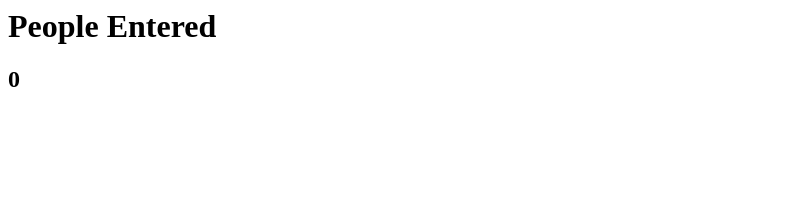
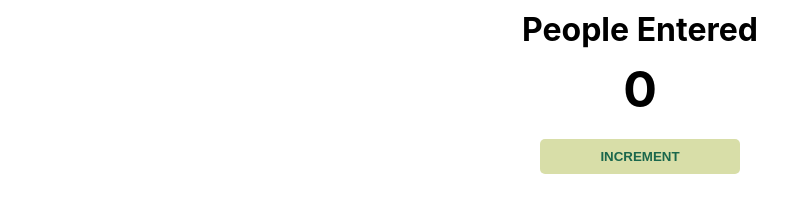
Before and after one commit to 1510Jeet/learn_js, a plain HTML site: page index.html in a window 1280 px wide. Shown: the whole page, without its empty margins (0-811 px from the left). Drawn offline with Linux system fonts and the light colour scheme.

Commit message:
Made A Pasenger Counter Website using JS

```diff
--- /dev/null
+++ b/index.css
@@ -0,0 +1,37 @@
+body {
+    /* background-image: url("station.jpg"); */
+    background-size: cover;
+    font-family: -apple-system, BlinkMacSystemFont, 'Segoe UI', Roboto, Oxygen, Ubuntu, Cantarell, 'Open Sans', 'Helvetica Neue', sans-serif;
+    font-weight: bold;
+    text-align: center;
+}
+
+h1 {
+    margin-top: 10px;
+    margin-bottom: 10px;
+}
+
+h2 {
+    font-size: 50px;
+    margin-top: 0;
+    margin-bottom: 20px;
+}
+
+button {
+    border: none;
+    padding-top: 10px;
+    padding-bottom: 10px;
+    color: rgb(26, 103, 76);
+    font-weight: bold;
+    width: 200px;
+    margin-bottom: 5px;
+    border-radius: 5px;
+}
+
+#increment {
+    background: rgb(216, 222, 168);
+}
+
+#save-btn {
+    background: darkgreen;
+}
--- a/index.html
+++ b/index.html
@@ -1,11 +1,10 @@
 <html>
     <head>
-        <!-- <link rel="stylesheet" href="index.css"> -->
+        <link rel="stylesheet" href="index.css">
     </head>
     <body>
         <h1> People Entered </h1>
         <h2 id="count-el">0</h2>
-        <script src="index.js">
-
-        </script>
+        <button id="increment" onclick="increment()">INCREMENT</button>
+        <script src="index.js"> </script>
 </html>
--- a/index.js
+++ b/index.js
@@ -1,14 +1,5 @@
-//document.getElementById("count-el").innerText=5
-
-
-// let count=0
-// let firstbatch=7
-// let secondbatch=19
-
-// count = firstbatch + secondbatch
-// console.log(count)
-
-// one human year =  7 dog years
-// convert a human year to dog years
-let humanyears=7
-console.log("Your Dog Years Age is ",humanyears*7)
+let count = 0
+function increment(){
+    count++
+    document.getElementById("count-el").innerText=count
+}
```
